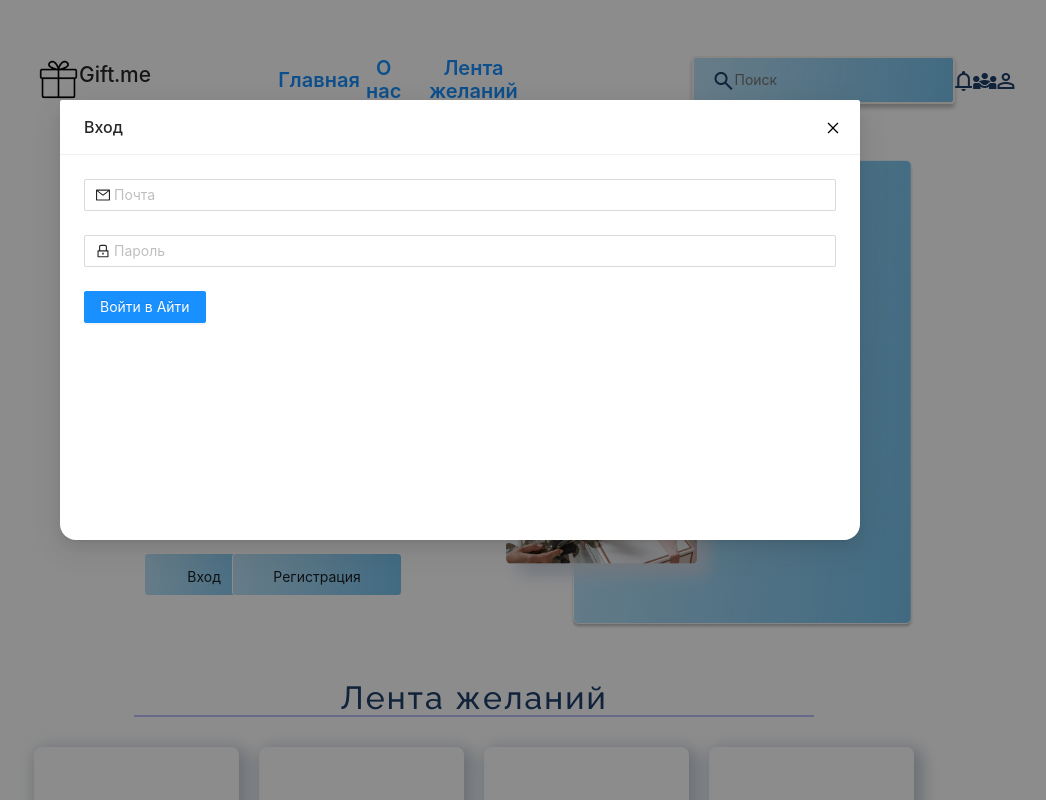
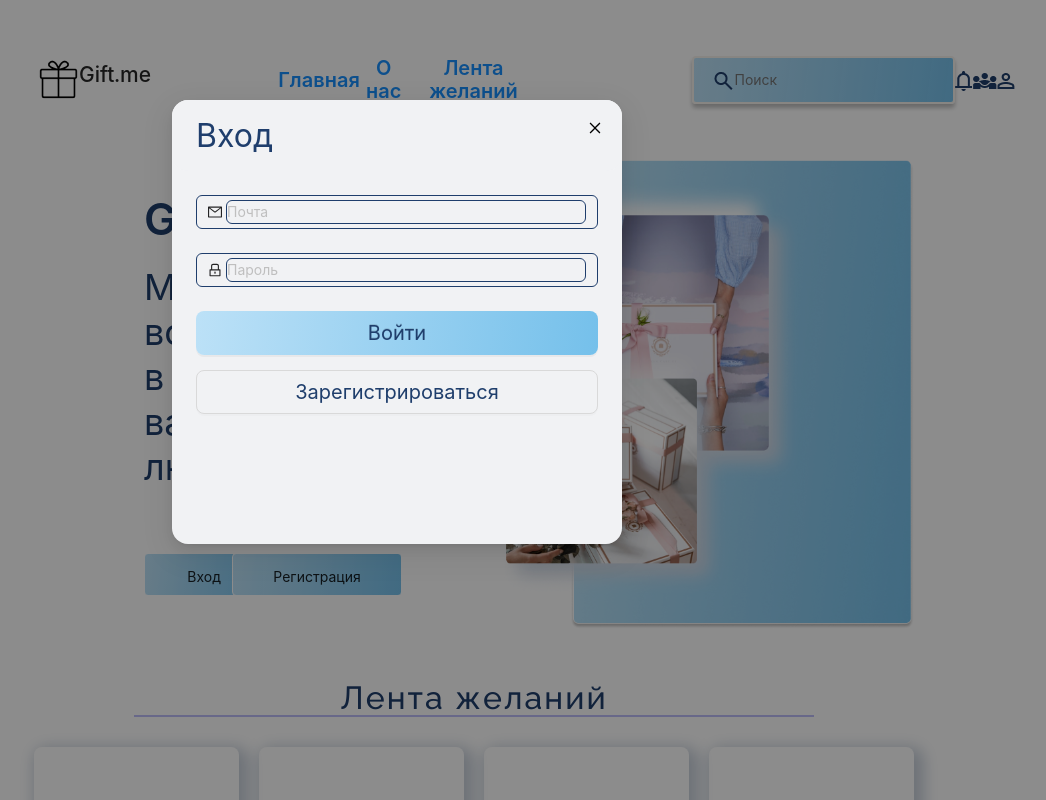
Before and after one commit to beibus/gift.me, a React (Create React App) app: page / in a window 1280 px wide. Both pictures are taken after a click on the button "Вход". Shown: the top 800 px of the page, without its empty margins (166-1212 px from the left). Built offline with nearby package versions, Linux system fonts and the light colour scheme; grey boxes are pictures that could not be loaded.

Commit message:
added styling for modals

```diff
--- a/src/components/Hero/HeroContainer.css
+++ b/src/components/Hero/HeroContainer.css
@@ -94,3 +94,55 @@ width: 100%;
   left: 438px;
   top: 497px;
 }
+
+.ant-modal-content {
+  width: 450px!important;
+  height: 444px!important;
+background: #F1F2F4!important;
+border-radius: 16px!important;
+}
+
+.ant-modal-header {
+background: #F1F2F4!important;
+border-radius: 16px!important;
+border: none!important;
+}
+
+.ant-input, .ant-input-affix-wrapper {
+  background: #F1F2F4!important;
+  border: 1.5px solid #1F3E6C!important;
+border-radius: 6px!important;
+
+}
+
+.ant-modal-title {
+  font-style: normal!important;
+font-weight: 400!important;
+font-size: 32px!important;
+line-height: 39px!important;
+color: #1F3E6C!important;
+}
+
+.ant-btn-primary {
+  width: 100%;
+height: 44px!important;
+background: linear-gradient(97.32deg, #BCE1F7 0%, rgba(109, 189, 234, 0.94) 100%)!important;
+border-radius: 8px!important;
+border: none !important;
+font-weight: 400!important;
+font-size: 20px!important;
+line-height: 24px!important;
+color: #1F3E6C!important;
+}
+
+.ant-btn-default {
+  margin-top: 15px;
+width: 100%;
+height: 44px!important;
+background: #F1F2F4!important;
+border-radius: 8px!important;
+font-weight: 400!important;
+font-size: 20px!important;
+line-height: 24px!important;
+color: #1F3E6C!important;
+}
--- a/src/components/Hero/HeroContainer.jsx
+++ b/src/components/Hero/HeroContainer.jsx
@@ -170,7 +170,10 @@ const HeroContainer = () => {
 
                 <Form.Item>
                   <Button type="primary" htmlType="submit" onClick={closeModalLog}>
-                    Войти в Айти
+                    Войти
+                  </Button>
+                  <Button htmlType="submit" onClick={showModalReg}>
+                    Зарегистрироваться
                   </Button>
                 </Form.Item>
               </Form>
```
